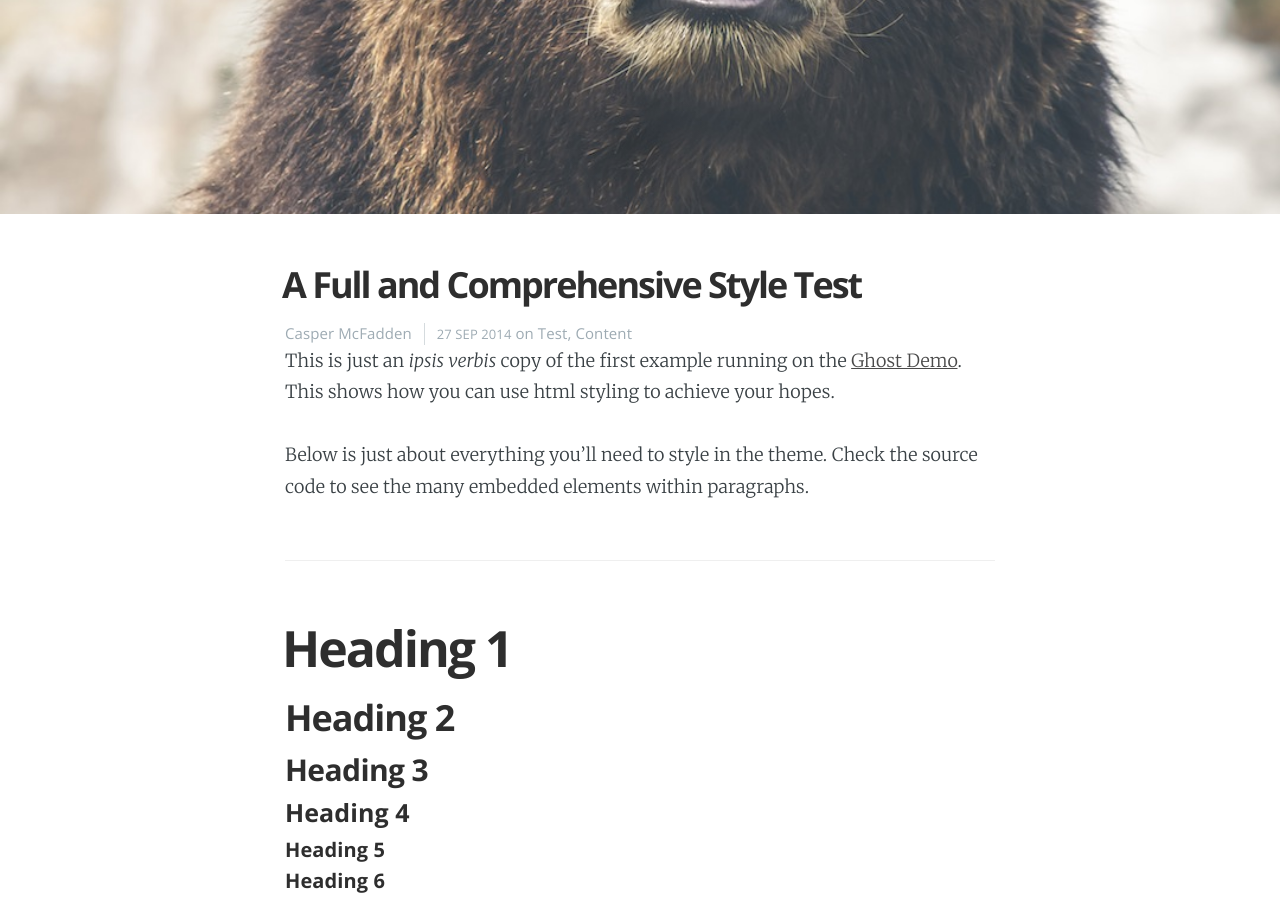
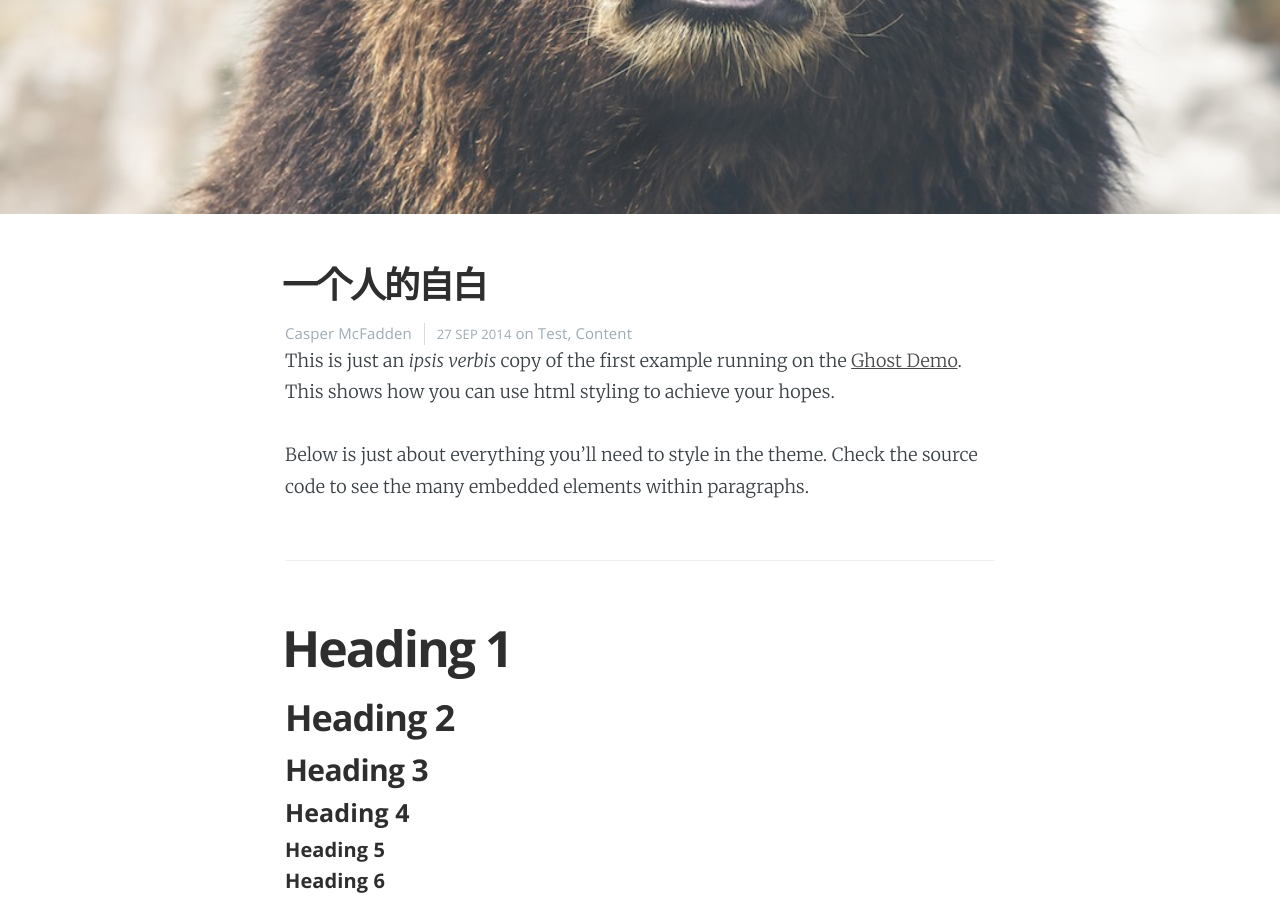
Before and after one commit to zephrxx/blog, a Jekyll site: the page built from _posts/2014-09-27-a-full-and-comprehensive-style-test.html, in a window 1280 px wide and 900 px high, scrolled down 371 px. Built offline with Jekyll 4.4.1, drawn with Linux system fonts in a browser that asks for light colours; nearby versions of some CDN libraries.

Commit message:
Update 2014-09-27-a-full-and-comprehensive-style-test.html

```diff
--- a/_posts/2014-09-27-a-full-and-comprehensive-style-test.html
+++ b/_posts/2014-09-27-a-full-and-comprehensive-style-test.html
@@ -2,7 +2,7 @@
 layout: post
 cover: 'assets/images/cover3.jpg'
 navigation: True
-title: A Full and Comprehensive Style Test
+title: 一个人的自白
 date: 2014-09-27 10:18:00
 tags: test content
 subclass: 'post tag-test tag-content'
```
